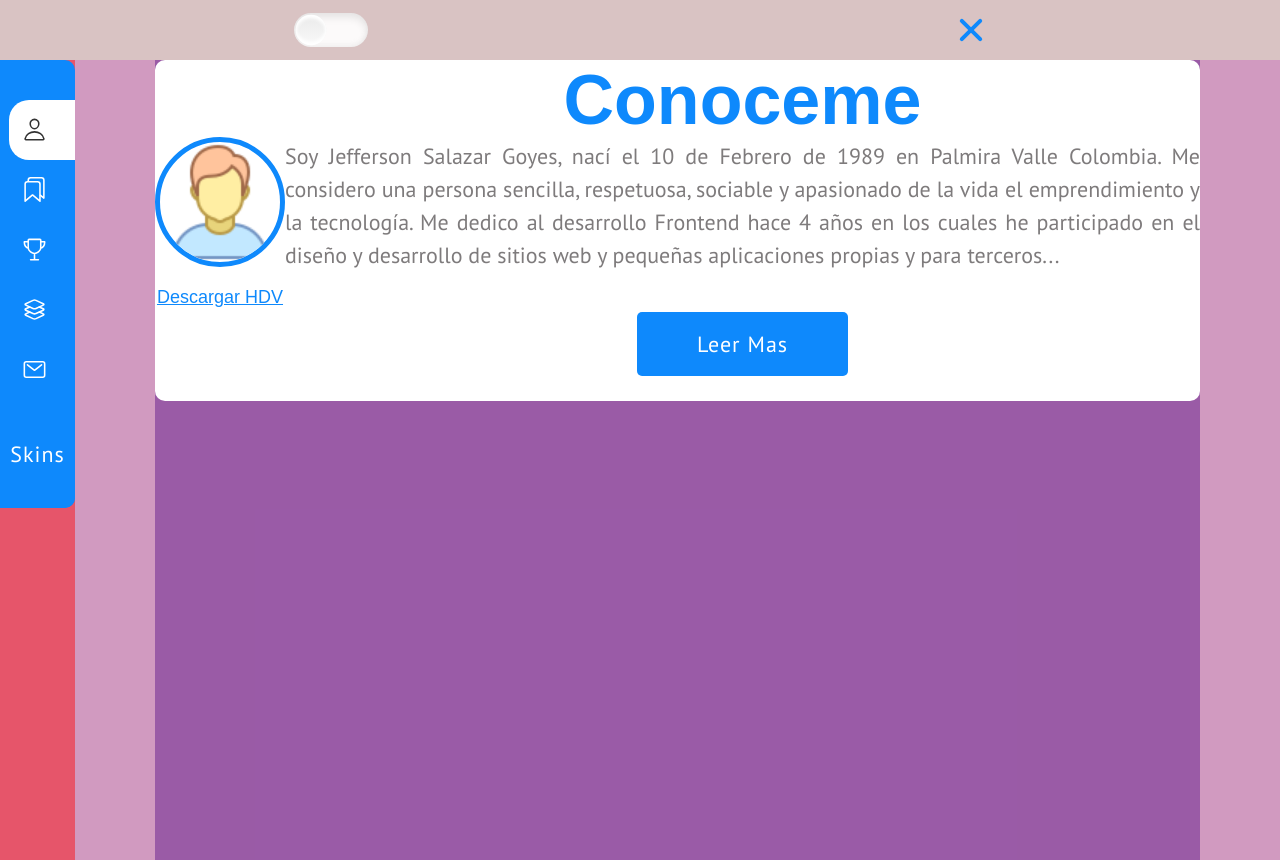
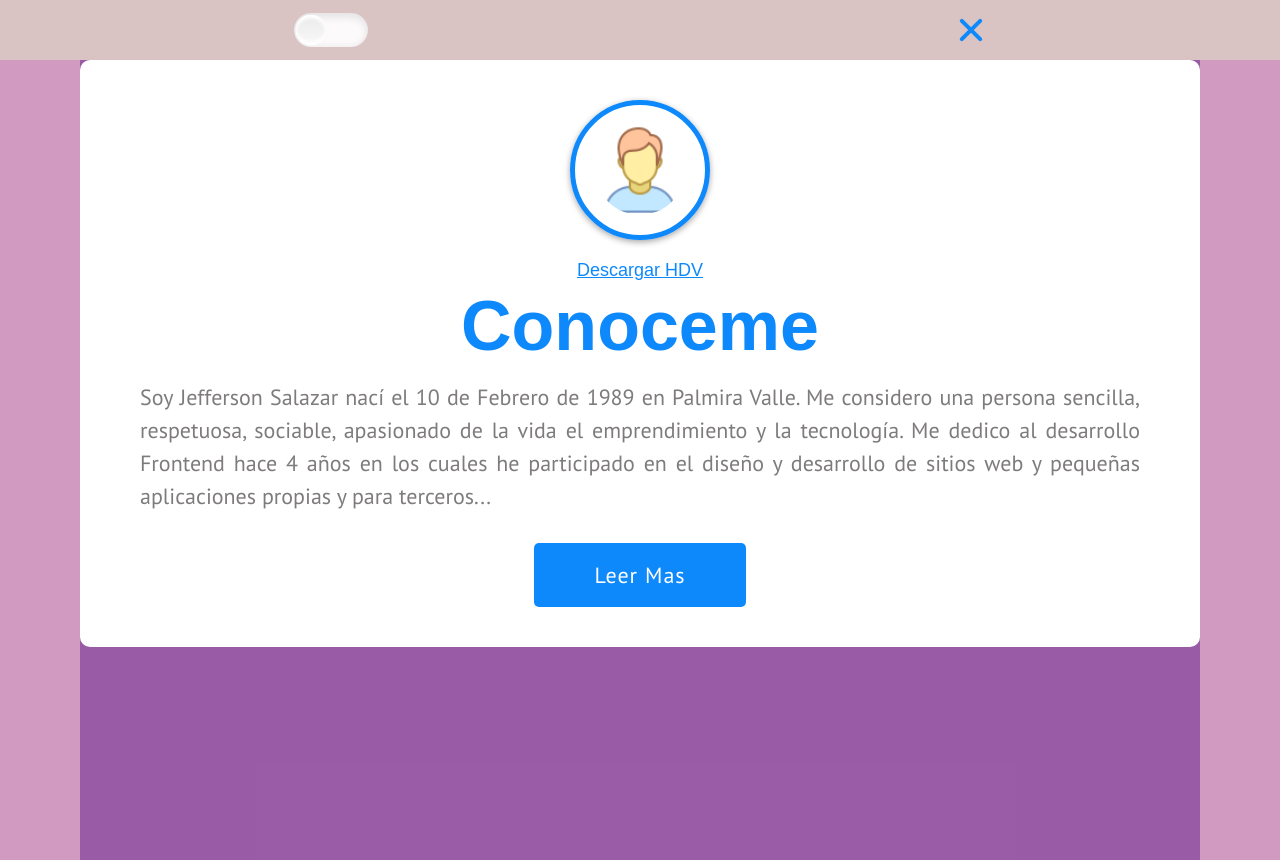
Before and after one commit to JeffersonSalazar/JeffersonSalazar.github.io, a plain HTML site: page index.html in a window 1280 px wide. Drawn offline with nearby package versions, Linux system fonts and the light colour scheme; some packages are replaced by stand-ins of ours; a script that the page names is missing; a web font is replaced by a local one.

Commit message:
reestructurando el banner

```diff
--- a/guide.txt
+++ b/guide.txt
@@ -27,9 +27,11 @@
         <div>
             ( COMPONENT_BANNER )
             <section>
-                <aside></aside>
+                <h3></h3>
 
-                <aside></aside>
+                <div></div>
+
+                <div></div>
             </section>
 
 
--- a/index.html
+++ b/index.html
@@ -3,7 +3,8 @@
     <head>
         <meta charset="UTF-8">
         <meta http-equiv="X-UA-Compatible" content="IE=edge">
-        <meta name="viewport" content="width=device-width, initial-scale=1.0">
+        <!-- <meta name="viewport" content="width=device-width, initial-scale=1.0"> -->
+		<meta name="viewport" content="width=device-width, initial-scale=1, maximum-scale=1">
         <title>Portafolio Js</title>
 		<link rel="stylesheet" href="./src/sass/main.css">
     </head>
@@ -44,14 +45,14 @@
 				trabarlo con 'src/js/navbar.js'
 				su hoja de estilos => src/sass/layout/_navbar.scss
 			-->
-			<section class="component_navbar" id="navbar">
+			<!-- <section class="component_navbar" id="navbar"> -->
 				<!--
 					NAV: dentro definimos una UL con 4 LI, estas contienen una TAG A
 					para redireccionamiento, y dentro de las TAG A definimos 2 SPAN
 					para el icono y el titulo...
 				-->
-				<nav class="box_nav_navbar bg_js" id="sidebar">
-					<ul>
+				<!-- <nav class="box_nav_navbar bg_js" id="sidebar"> -->
+					<!-- <ul>
 						<li class="active_link">
 							<a href="#banner" class="sections">
 								<span class="icon_ion"><ion-icon name="person-outline"></ion-icon></span>
@@ -86,16 +87,16 @@
 								<span>Contactos</span>
 							</a>
 						</li>
-					</ul>
+					</ul> -->
 
 					<!--
 						DIV (box_navbar_color): contiene una TAG BUTTON
 					-->
-					<div class="box_navbar_colors">
+					<!-- <div class="box_navbar_colors">
 						<button type="button" class="btn_animated bg_js" id="btn_navbar">Skins</button>
 					</div>
 				</nav>
-			</section>
+			</section> -->
 
 
 			<!--
@@ -113,47 +114,42 @@
 			-->
 			<div class="container_right">
 				<!--
-					COMPONENT_BANNER: le definimos un ID (banner)
-					para trabarlo con 'src/js/navbar.js'
-					su hoja de estilos src/sass/layout/_banner.scss
+					COMPONENT_BANNER: hoja de estilos 'src/sass/layout/_banner.scss',
+					le definimos un ID (banner) para trabarlo con 'src/js/navbar.js',
 				-->
 				<section class="component_banner" id="banner">
 					<!--
-						ASIDE (box_img_banner): adentro 1 TAG IMG 1 DIV
+						ASIDE (box_img_banner): contiene 1 TAG IMG y 1 DIV
 					-->
-					<aside class="box_img_banner">
+					<div class="box_img_banner">
 						<img src="./assets/images/avatar.png" alt="avatar" id="img_banner">
 
 						<!--
-							1 DIV (box_hdv_banner) adentro 1 TAG A con la hoja de vida descargable
+							1 DIV (box_hdv_banner) contiene 1 TAG A con la hoja de vida descargable
 						-->
 						<div class="box_hdv_banner">
-							<a href="./assets/docs/Hoja Vida Jefferson Salazar.docx" download="HDV Jefferson Salazar" class="color_js">Descargar HDV</a>
+							<a href="./assets/docs/HojadeVida.pdf" download="HDV Jefferson Salazar" class="color_js">Descargar HDV</a>
 						</div>
-					</aside>
+					</div>
 
-					<!--
-						ASIDE (box_biografy_banner): adentro 1 TAG H3, P y 1 DIV
-					-->
-					<aside class="box_biografy_banner">
 					<h3 class="color_js">Conoceme</h3>
+
 					<p>
-							Soy Jefferson Salazar Goyes, nací el 10 de Febrero de 1989
-							en Palmira Valle Colombia. Me considero una persona sencilla,
-							respetuosa, sociable y apasionado de la vida el emprendimiento
-							y la tecnología. Me dedico al desarrollo Frontend
-							hace 4 años en los cuales he participado en el diseño y
-							desarrollo de sitios web y pequeñas aplicaciones propias y para terceros...
+						Soy Jefferson Salazar nací el 10 de Febrero de 1989 en
+						Palmira Valle. Me considero una persona sencilla,
+						respetuosa, sociable, apasionado de la vida el emprendimiento
+						y la tecnología. Me dedico al desarrollo Frontend hace 4 años
+						en los cuales he participado en el diseño y desarrollo de sitios
+						web y pequeñas aplicaciones propias y para terceros...
 					</p>
 
 					<!--
-							1 DIV (box_btn): adentro la TAG BUTTON a este le definimos un ID
+						DIV (box_btn): contiene 1 TAG BUTTON que le definimos un ID
 						(btnOpen_modal) para trabajarlo con 'src/js/banner_modal.js'
 					-->
 					<div class="box_btn">
 						<button type="button" class="btn_animated bg_js" id="btnOpen_modal">Leer Mas</button>
 					</div>
-					</aside>
 				</section>
 
 
--- a/src/sass/layout/_banner.scss
+++ b/src/sass/layout/_banner.scss
@@ -1,15 +1,9 @@
 .component_banner {
     background-color: $background_one;
-
-    @media (max-width: 999px) { // dispositivos 1000px <= <= <=
-        // padding: 40px 20px 20px;
-    };
+    padding: 40px;
 
     @media (min-width: 1000px) { // dispositivos 1000px => => =>
-        display: flex;
-        align-items: center;
        border-radius: 10px;
-        // padding: 20px 40px;
     };
 
     .box_img_banner {
@@ -18,14 +12,14 @@
         img {
             border: 5px solid $background_three;
             border-radius: 50%;
-            width: 130px;
-            height: 130px;
-            // padding: 18px;
-            // box-shadow: $shadow_four;
+            width: 140px;
+            height: 140px;
+            padding: 20px;
+            box-shadow: $shadow_four;
         };
 
         .box_hdv_banner {
-            margin: 10px 0;
+            padding-top: 10px;
 
             a {
                 color: $color_three;
@@ -33,23 +27,28 @@
         };
     };
 
-
-    .box_biografy_banner {
-
     p {
         text-align: justify;
+        // width: 800px;
 
         @media (max-width: 999px) { // dispositivos 1000px <= <= <=
-                // margin: 20px 0;
+            padding: 15px 20px;
         };
 
         @media (min-width: 1000px) { // dispositivos 1000px => => =>
-            //    margin: 16px 0 0 30px;
+           padding: 15px 20px;
         };
     };
 
     .box_btn {
-            margin: 40px 0 25px
+
+        @media (max-width: 999px) { // dispositivos 1000px <= <= <=
+            padding-top: 20px;
         };
+
+        @media (min-width: 1000px) { // dispositivos 1000px => => =>
+           padding-top: 15px;
         };
+
+    }
 };
```
Also changed, not shown: src/sass/main.css, 3 other files. Lines whose indentation alone changed are shown as unchanged.
